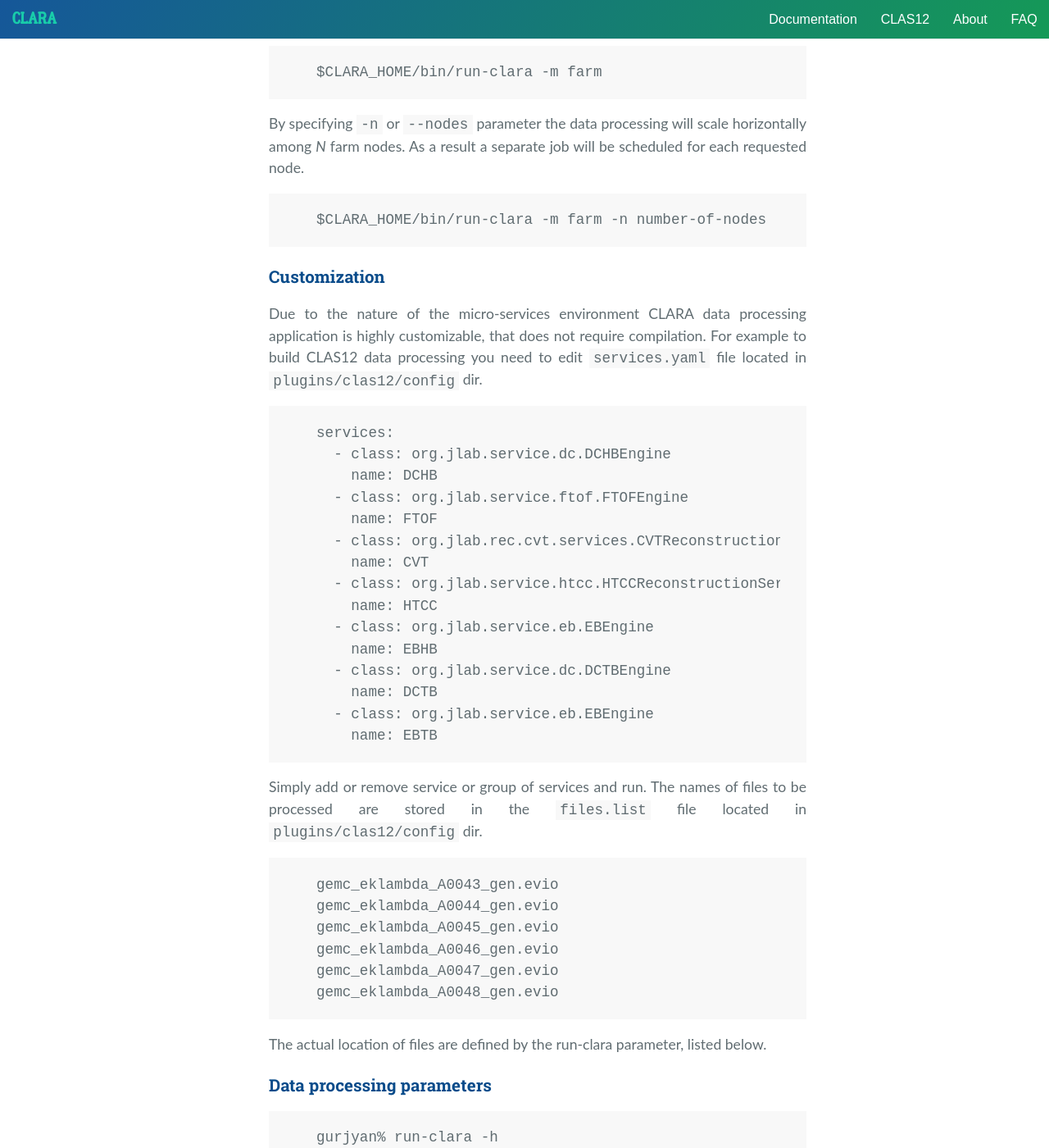
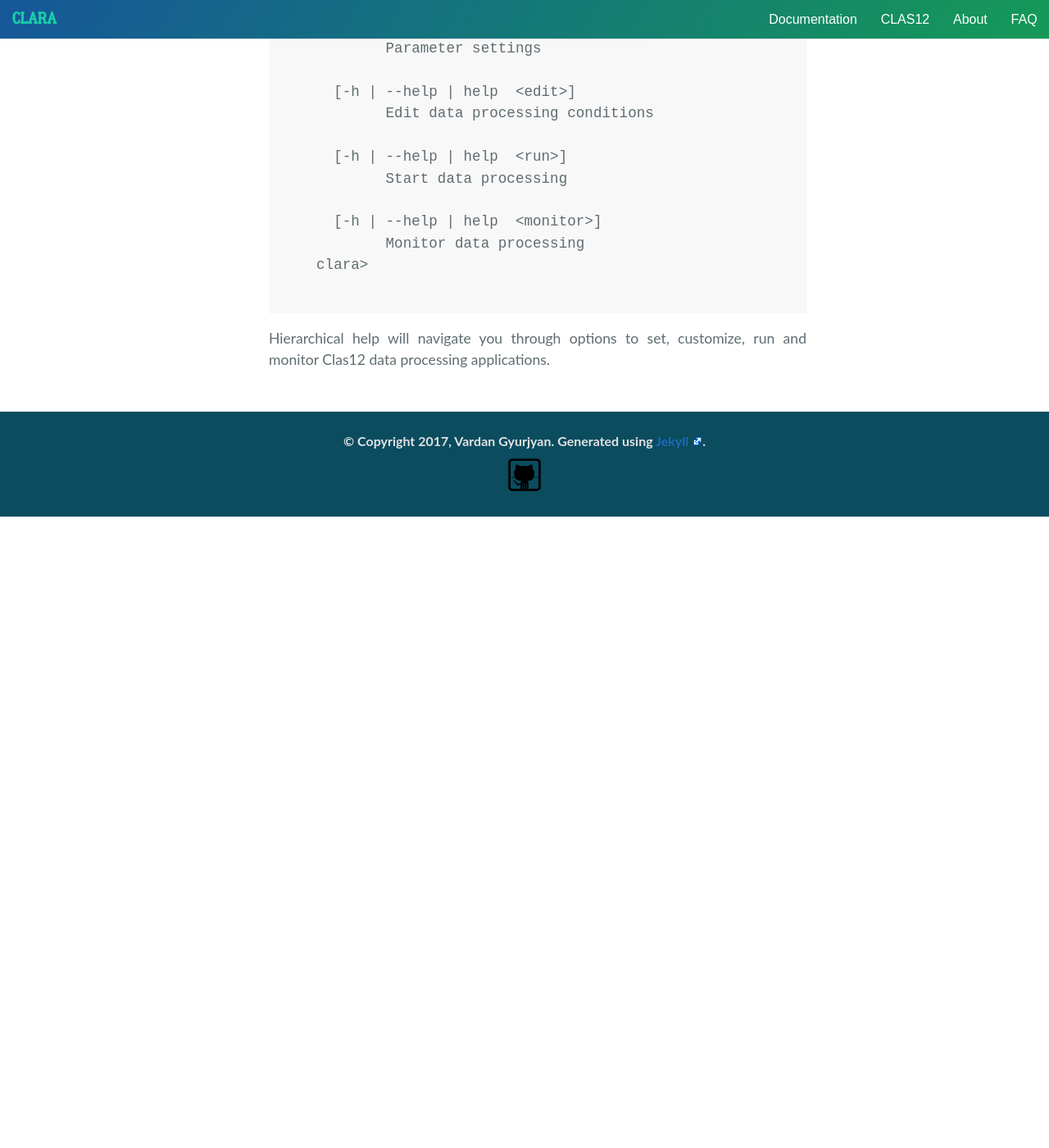
Before and after one commit to JeffersonLab/clara-docs, a Jekyll site: the page built from docs/clas/data-processing.md, in a window 1280 px wide and 1400 px high, scrolled down 1116 px. Shown: the whole window at 82% size. Built offline with Jekyll 4.4.1, drawn with Linux system fonts in a browser that asks for light colours; nearby versions of some CDN libraries; after the commit the page ends 1746 px from its top, so only the background shows below that; some of the changed text lies outside the part shown.

Commit message:
minor updates

````diff
--- a/docs/clas/data-processing.md
+++ b/docs/clas/data-processing.md
@@ -26,131 +26,41 @@
 We assume that the CLARA\_HOME env variable is pointing to
 the CLARA run-time environment directory.
 
-<div class="note info">
-<code>setenv CLARA_HOME <em>work-dir</em>/clara-cre</code>
-</div>
-
-Here we present two modes of running:
-
-1.  local - data processing on a local computing resource and
-2.  farm - processing on a batch farm system.
-
-JLAB farm PBS and Auger job scheduling systems will be used
-as a CLARA farm data processing example,
-so data processing will exit in case Jlab Auger commands are not accessible.
-
-Type *run-clara* to start CLAS12 data processing.
-
-The following examples are for data processing with a default parameters.
-
-### Local mode
+No just simply type
 
 ```
-$CLARA_HOME/bin/run-clara
+$CLARA_HOME/bin/clara
 ```
 
-### Farm mode
+This will start Clara command line interactive interface.
+```
+leo% $CLARA_HOME/bin/clara
+  ________   ____         ________   _________    ________
+ /        \ |    |       /        | |         \  /        | 4.3.0
+|    |    | |    |      |   _._   | |    |    | |   _._   |
+|    |____| |    |      |    |    | |        /  |    |    |
+|    |    | |    |____  |    |    | |    .   -| |    |    |
+|    |    | |         | |    |    | |    |    | |    |    |
+|________/  |_________| |____|____| |____|____| |____|____|
 
-The following submits a job to run on a single farm node exclusively.
+clara>help
+
+               Help
+----------------------------------------
+
+  [-h | --help | help  <set>]
+        Parameter settings
+
+  [-h | --help | help  <edit>]
+        Edit data processing conditions
+
+  [-h | --help | help  <run>]
+        Start data processing
+
+  [-h | --help | help  <monitor>]
+        Monitor data processing
+clara>
 
 ```
-$CLARA_HOME/bin/run-clara -m farm
-```
-
-By specifying `-n` or `--nodes` parameter
-the data processing will scale horizontally among *N* farm nodes.
-As a result a separate job will be scheduled for each requested node.
-
-```
-$CLARA_HOME/bin/run-clara -m farm -n number-of-nodes
-```
-
-### Customization
-
-Due to the nature of the micro-services environment
-CLARA data processing application is highly customizable,
-that does not require compilation.
-For example to build CLAS12 data processing you need to edit `services.yaml`
-file located in `plugins/clas12/config` dir.
-
-```
-services:
-  - class: org.jlab.service.dc.DCHBEngine
-    name: DCHB
-  - class: org.jlab.service.ftof.FTOFEngine
-    name: FTOF
-  - class: org.jlab.rec.cvt.services.CVTReconstruction
-    name: CVT
-  - class: org.jlab.service.htcc.HTCCReconstructionService
-    name: HTCC
-  - class: org.jlab.service.eb.EBEngine
-    name: EBHB
-  - class: org.jlab.service.dc.DCTBEngine
-    name: DCTB
-  - class: org.jlab.service.eb.EBEngine
-    name: EBTB
-```
-
-Simply add or remove service or group of services and run.
-The names of files to be processed are stored in the `files.list` file
-located in `plugins/clas12/config` dir.
-
-```
-gemc_eklambda_A0043_gen.evio
-gemc_eklambda_A0044_gen.evio
-gemc_eklambda_A0045_gen.evio
-gemc_eklambda_A0046_gen.evio
-gemc_eklambda_A0047_gen.evio
-gemc_eklambda_A0048_gen.evio
-```
-
-The actual location of files are defined by the run-clara parameter,
-listed below.
-
-### Data processing parameters
-
-```
-gurjyan% run-clara -h
-Usage: run-clara [option <operand>]
-
-  [-h | --help]
-        Usage instructions
-
-  [-j | --java_home <java_home>]
-        JDK/JRE installation directory. (default: $JAVA_HOME)
-
-  [-c | --clara_home <clara_home>]
-        CLARA installation directory. (default: $CLARA_HOME)
-
-  [-p | --plugin <plugin>]
-        Plugin installation directory. (default: $CLARA_HOME/plugins/clas12)
-
-  [-s | --session <session>]
-        The data processing session. (default: $USER)
-
-  [-m | --mode <mode>]
-        The data processing mode. Accepts values = local, sqlite and farm (default: local)
-
-  [-i | --input_dir <inputDir>]
-        The input directory where the files to be processed are located.
-        (default: $CLARA_HOME/data/in)
-
-  [-o | --output_dir <outputDir>]
-        The output directory where processed files will be saved.
-        (default: $CLARA_HOME/data/out)
-
-  [-n | --nodes <maxNodes>]
-        The maximum number of processing nodes to be used. Farm mode only. (default: 1)
-
-  [-t | --threads <maxThreads>]
-        The maximum number of processing threads to be used per node. In case value = auto t=local-node processor count.
-        (default: 36 for farm mode and 2 for the local mode))
-
-  [-f | --file-list <fileList>]
-        Full path to the file containing the names of data-files to be processed. Note: actual files are located in the inputDir.
-        (default: $CLARA_HOME/plugins/clas12/config/files.list)
-
-  [-y | --yaml <yamlComposition>]
-        Full path to the file describing application service composition.
-        (default: $CLARA_HOME/plugins/clas12/config/services.yaml)
-```
+Hierarchical help will navigate you through options to set, customize, run and monitor
+Clas12 data processing applications.
````
Also changed, not shown: docs/clas/installation.md (+5 -33 lines), 1 other file.
